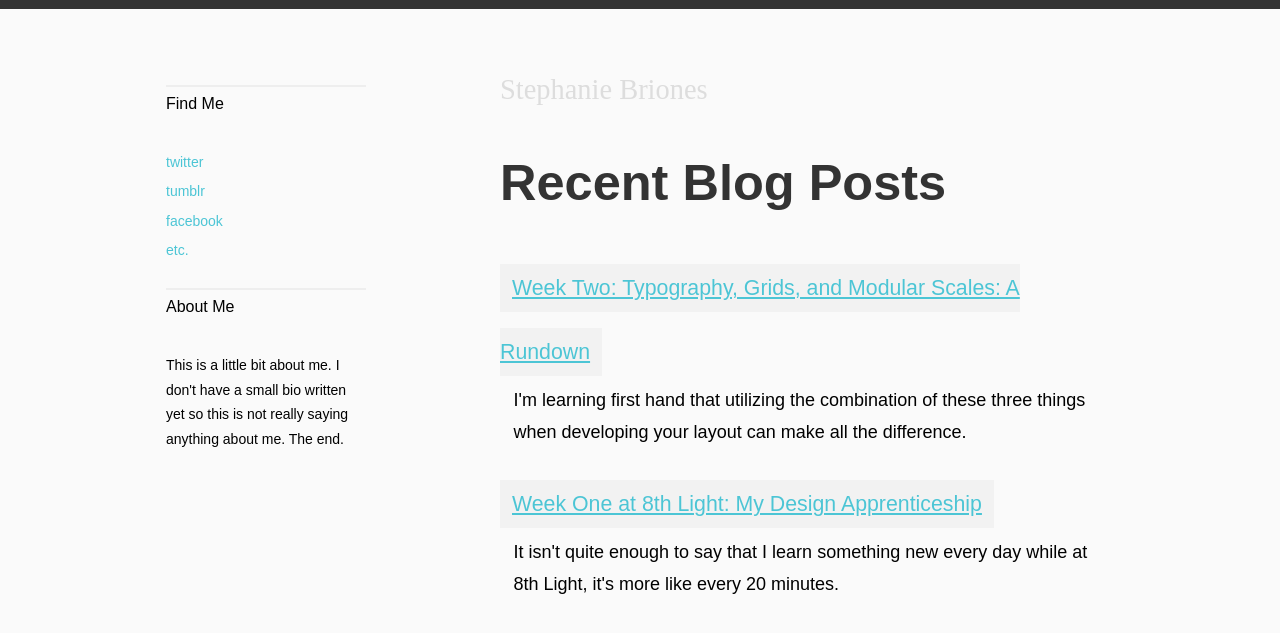
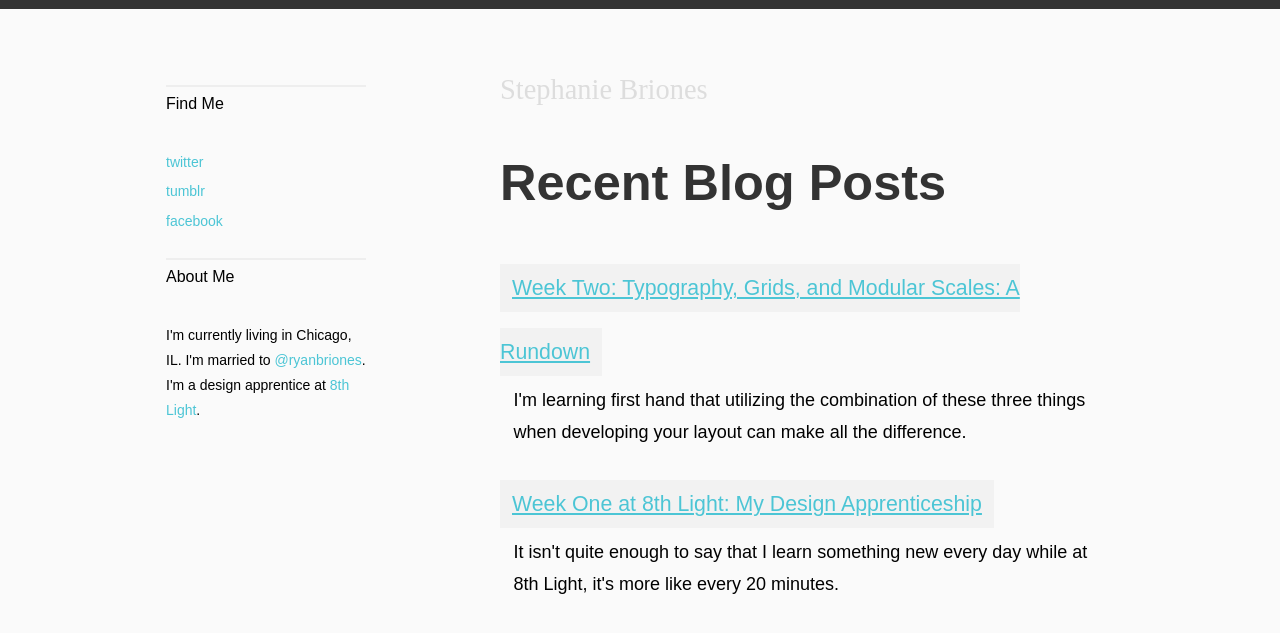
Before and after one commit to smbriones/smbriones.github.com, a Jekyll site: the page built from index.html, in a window 1280 px wide. Shown: the top 633 px of the page. Built offline with Jekyll 4.4.1, drawn with Linux system fonts in a browser that asks for light colours; nearby versions of some CDN libraries.

Commit message:
edited about me and find me columns

```diff
--- a/_layouts/frontpage.html
+++ b/_layouts/frontpage.html
@@ -21,14 +21,13 @@
 			<a href="http://twitter.com/smbriones">twitter</a>
 			<a href="http://smbriones.tumblr.com">tumblr</a>
 			<a href="http://smbriones.facebook.com">facebook</a>
-			<a href="#">etc.</a>
 		</p>
 		<p class="column-head">
 			About Me
 		</p>
-		<p class="column-body">
-			This is a little bit about me. I don't have a small bio written yet
-			so this is not really saying anything about me. The end.
+		<p class="column-about">
+			I'm currently living in Chicago, IL. I'm married to <a href="http://twitter.com/ryanbriones">@ryanbriones</a>.
+			I'm a design apprentice at <a href="http://www.8thlight.com">8th Light</a>.
 		</p>
 	</div>
 	<div role="navigation">
--- a/stylesheets/index.css
+++ b/stylesheets/index.css
@@ -50,6 +50,21 @@ body {
 .column-body a {
 	color: #4CC5D5;
 	display:block;
+	font-family:ronnia,sans-serif;
+	font-style:normal;
+	font-weight:300;
+	margin:0 0 0.3125em 0;
+	line-height:1.777em;
+	text-decoration:none;
+}
+
+.column-about {
+	font-size:0.875em;
+	line-height:1.777em;
+}
+
+.column-about a {
+	color: #4CC5D5;
 	font-family:ronnia,sans-serif;
 	font-style:normal;
 	font-weight:300;
```
Also changed, not shown: _layouts/blog-post.html (+3 -4 lines), stylesheets/blog-posts.css (+15 -0 lines).
